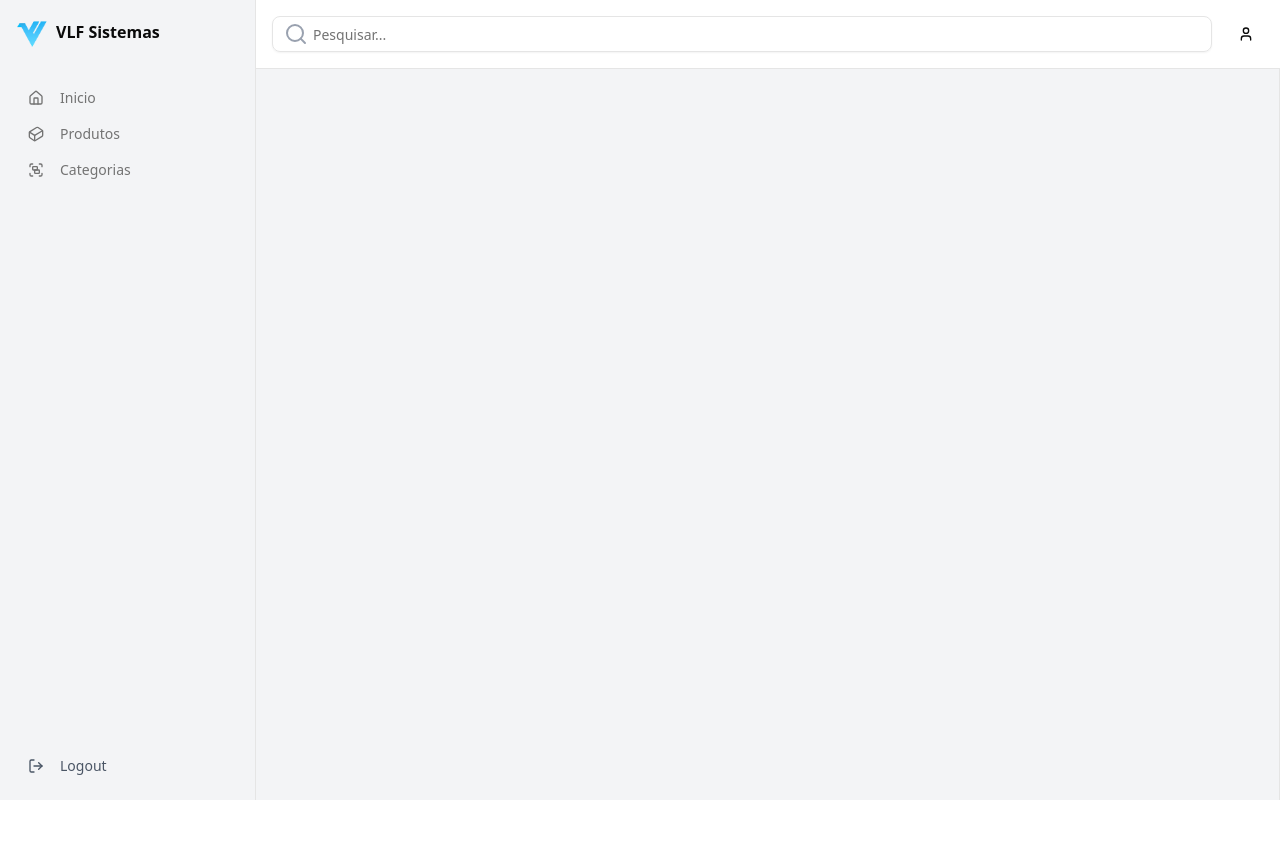
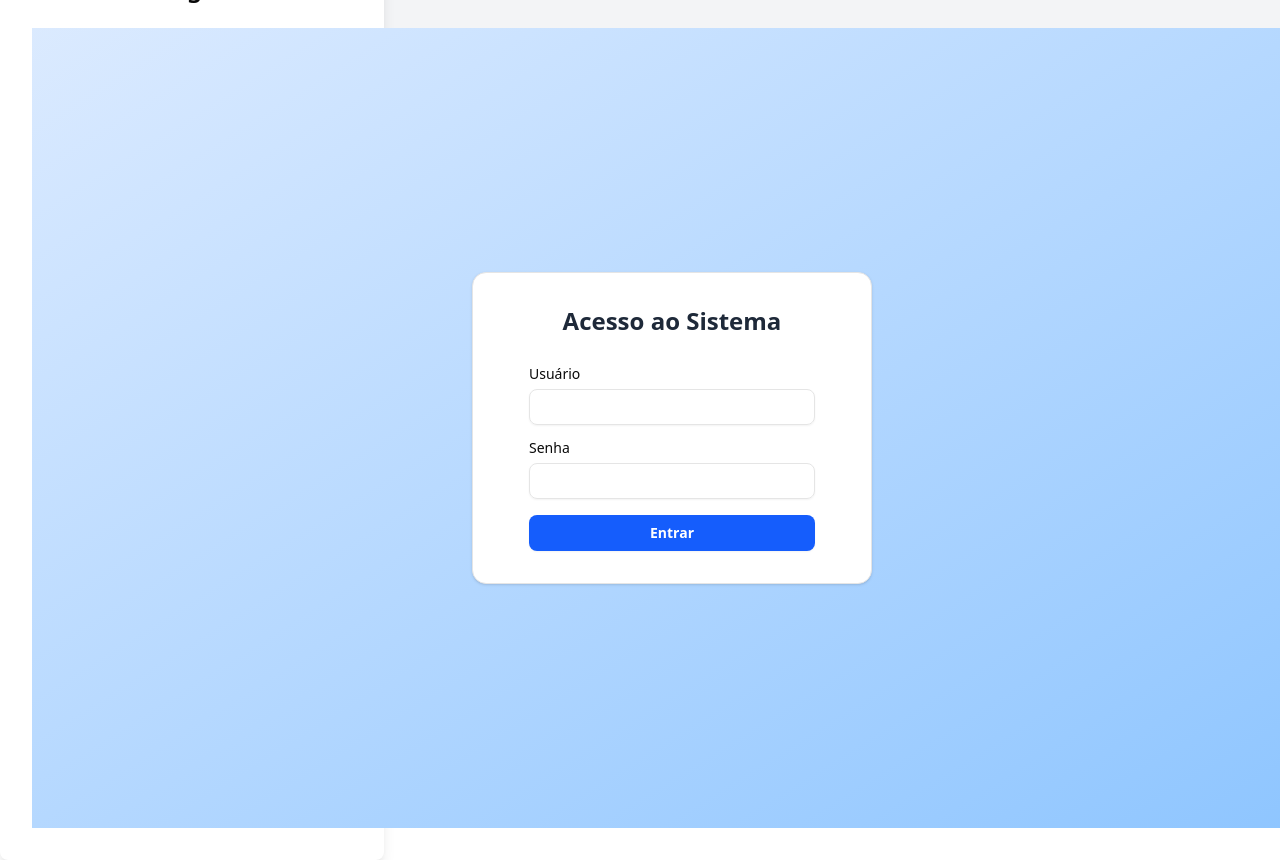
Before and after one commit to viniciuslourencof/vlfgestao, a React (Vite) app: page /login in a window 1280 px wide. Shown: the top 860 px of the page. Before the commit the page ends 800 px from the top, so only its background shows below. Built offline with nearby package versions, Linux system fonts and the light colour scheme.

Commit message:
adicionado login básico

```diff
--- a/package.json
+++ b/package.json
@@ -21,8 +21,8 @@
     "clsx": "^2.1.1",
     "lucide-react": "^0.488.0",
     "next-themes": "^0.4.6",
-    "react": "^19.0.0",
-    "react-dom": "^19.0.0",
+    "react": "^19.1.0",
+    "react-dom": "^19.1.0",
     "react-router": "^7.5.0",
     "react-router-dom": "^7.6.0",
     "sonner": "^2.0.3",
--- a/src/App.tsx
+++ b/src/App.tsx
@@ -1,12 +1,13 @@
-import { useState } from "react";
+import { useState, useEffect } from "react";
 import { SidebarNav } from "./components/sidebar-nav";
 import { Header } from "./components/header";
 import { Cart } from "./components/cart";
-import { Routes, Route } from "react-router-dom";
+import { Routes, Route, useNavigate } from "react-router-dom";
 import { HomePage } from "./pages/HomePage";
 import { ProdutosViewPage } from "./pages/ProdutosViewPage";
 import { CategoriasViewPage } from "./pages/CategoriasViewPage";
-import { SearchProvider  } from "@/components/search-provider"; // ajuste o caminho se necessário
+import { SearchProvider } from "@/components/search-provider"; // ajuste o caminho se necessário
+import { LoginPage } from "./pages/LoginPage"; // Página de login
 
 interface CarrinhoItem {
   produto_id: number;
@@ -16,30 +17,39 @@ interface CarrinhoItem {
 }
 
 export function App() {
-  const [carrinho, setCarrinho] = useState<CarrinhoItem[]>([]); // Inicialização correta
+  const [carrinho, setCarrinho] = useState<CarrinhoItem[]>([]);
   const [minimized, setMinimized] = useState(true);
+  const [isLoggedIn, setIsLoggedIn] = useState<boolean>(false);
+  const navigate = useNavigate();
 
   const handleRemoveItem = (index: number) => {
     setCarrinho((prev) => prev.filter((_, i) => i !== index));
   };
 
+  // Verificar se o usuário está logado no localStorage
+  useEffect(() => {
+    const usuarioId = localStorage.getItem("usuario_id");
+    if (usuarioId) {
+      setIsLoggedIn(true); // Usuário logado
+    } else {
+      setIsLoggedIn(false); // Usuário não logado
+      navigate("/login"); // Redireciona para a página de login se não estiver logado
+    }
+  }, [navigate]);
+
   return (
     <SearchProvider>
       <div className="flex h-screen bg-gray-100">
+        {isLoggedIn ? (
+          <>
             <SidebarNav />
             <div className="flex-1 flex flex-col overflow-hidden">
-          <Header /> {/* Passa o método de busca */}
+              <Header />
               <div className="flex-1 flex overflow-hidden">
                 <main className="flex-1 overflow-auto p-4">
                   <Routes>
-                <Route
-                  path="/"
-                  element={<HomePage />}
-                />
-                <Route
-                  path="/produtos"
-                  element={<ProdutosViewPage />}
-                />
+                    <Route path="/" element={<HomePage />} />
+                    <Route path="/produtos" element={<ProdutosViewPage />} />
                     <Route path="/categorias" element={<CategoriasViewPage />} />
                   </Routes>
                 </main>
@@ -51,6 +61,12 @@ export function App() {
                 />
               </div>
             </div>
+          </>
+        ) : (
+          <Routes>
+            <Route path="/login" element={<LoginPage />} />
+          </Routes>
+        )}
       </div>
     </SearchProvider>
   );
--- /dev/null
+++ b/src/components/login-form.tsx
@@ -0,0 +1,118 @@
+import { useState } from "react";
+import { supabase } from "../lib/subabase";
+import { Button } from "@/components/ui/button";
+import { Input } from "@/components/ui/input";
+import { Label } from "@/components/ui/label";
+import { Card, CardContent, CardHeader, CardTitle } from "@/components/ui/card";
+import { Alert, AlertDescription, AlertTitle } from "@/components/ui/alert";
+import { useNavigate } from "react-router-dom";
+import ModalAviso from "@/components/modal-aviso";
+
+export function LoginForm() {
+  const [login, setLogin] = useState("");
+  const [password, setPassword] = useState("");
+  const navigate = useNavigate();
+  const [mostrarAviso, setMostrarAviso] = useState(false);
+  const [mensagemAviso, setMensagemAviso] = useState("");
+
+  const handleLogin = async (e: React.FormEvent) => {
+    e.preventDefault();
+
+    try {
+      // Verificar se o usuário existe na tabela 'usuarios'
+      const { data, error } = await supabase
+        .from("usuarios") // Tabela 'usuarios'
+        .select("*")
+        .eq("login", login)
+        .single(); // Busca um único usuário
+
+      if (error) {
+        setMensagemAviso("Erro ao buscar usuário: " + error.message);
+        setMostrarAviso(true);
+        return;
+      }
+
+      if (!data) {
+        setMensagemAviso("Usuário não encontrado.");
+        setMostrarAviso(true);
+        return;
+      }
+
+      // Verificar se a senha fornecida é correta
+      if (data.senha !== password) {
+        setMensagemAviso("Senha incorreta.");
+        setMostrarAviso(true);
+        return;
+      }
+
+      localStorage.setItem("usuario_id", data.usuario_id); // salva no navegador
+      navigate("/"); // Redireciona para a home
+    } catch (err: unknown) {
+      if (err instanceof Error) {
+        setMensagemAviso("Erro ao tentar fazer login: " + err.message);
+      } else {
+        setMensagemAviso("Erro inesperado ao tentar fazer login.");
+      }
+      setMostrarAviso(true);
+    }
+  };
+
+  return (
+    <div className="min-h-screen w-screen flex items-center justify-center bg-gradient-to-br from-blue-100 to-blue-300 p-0 m-0">
+      <Card className="w-full max-w-[400px] p-8 mx-4">
+        <CardHeader>
+          <CardTitle className="text-center text-2xl font-bold text-gray-800">
+            Acesso ao Sistema
+          </CardTitle>
+        </CardHeader>
+        <CardContent className="space-y-4">
+          <form onSubmit={handleLogin} className="space-y-4">
+            <div>
+              <Label htmlFor="login" className="mb-2">
+                Usuário
+              </Label>
+              <Input
+                id="login"
+                type="text"
+                value={login}
+                onChange={(e) => setLogin(e.target.value)}
+                required
+              />
+            </div>
+            <div>
+              <Label htmlFor="password" className="mb-2">
+                Senha
+              </Label>
+              <Input
+                id="password"
+                type="password"
+                value={password}
+                onChange={(e) => setPassword(e.target.value)}
+                required
+              />
+            </div>
+            {mostrarAviso && (
+              <Alert variant="destructive">
+                <AlertTitle>Erro</AlertTitle>
+                <AlertDescription>{mensagemAviso}</AlertDescription>
+              </Alert>
+            )}
+            <Button
+              type="submit"
+              className="w-full bg-blue-600 hover:bg-blue-700 text-white font-semibold"
+            >
+              Entrar
+            </Button>
+          </form>
+        </CardContent>
+      </Card>
+      <ModalAviso
+        open={mostrarAviso}
+        onClose={setMostrarAviso}
+        mensagem={mensagemAviso}
+      />
+    </div>
+  );
+}
+
+export default LoginForm;
--- a/src/components/sidebar-nav.tsx
+++ b/src/components/sidebar-nav.tsx
@@ -1,52 +1,70 @@
-import { Cuboid, LogOut, Home, Group } from "lucide-react"
-import { Button } from "@/components/ui/button"
-import { Link, useLocation } from "react-router-dom"
+import { Cuboid, LogOut, Home, Group } from "lucide-react";
+import { Button } from "@/components/ui/button";
+import { Link, useLocation } from "react-router-dom";
+import { useNavigate } from "react-router-dom";
 
 const navItems = [
   { icon: Home, label: "Inicio", color: "text-green-600", path: "/" },
-  { icon: Cuboid, label: "Produtos", color: "text-green-600", path: "/produtos" },
-  { icon: Group, label: "Categorias", color: "text-green-600", path: "/categorias" },
-]
+  {
+    icon: Cuboid,
+    label: "Produtos",
+    color: "text-green-600",
+    path: "/produtos",
+  },
+  {
+    icon: Group,
+    label: "Categorias",
+    color: "text-green-600",
+    path: "/categorias",
+  },
+];
+
 
 export function SidebarNav() {
-  const location = useLocation()
+  const location = useLocation();
+
+  const navigate = useNavigate();
+
+  const handleLogout = () => {
+    localStorage.removeItem("usuario_id");
+    navigate("/login");
+  };
 
   return (
     <div className="w-64 p-4 border-r h-screen">
       <div className="flex items-center gap-2 mb-8">
-        <img
-          src="vlf.png"
-          alt="eBar Logo"
-          className="w-8 h-8"
-        />
+        <img src="vlf.png" alt="eBar Logo" className="w-8 h-8" />
         <span className="font-semibold">VLF Sistemas</span>
       </div>
       <nav className="space-y-2">
         {navItems.map((item, index) => {
-          const isActive = location.pathname === item.path
+          const isActive = location.pathname === item.path;
 
           return (
             <Link to={item.path} key={index}>
               <Button
                 variant="ghost"
                 className={`w-full justify-start cursor-pointer ${
-                  isActive ? "font-semibold text-foreground" : "text-muted-foreground"
+                  isActive
+                    ? "font-semibold text-foreground"
+                    : "text-muted-foreground"
                 }`}
               >
                 <item.icon className="mr-2 h-4 w-4" />
                 {item.label}
               </Button>
             </Link>
-          )
+          );
         })}
       </nav>
       <Button
         variant="ghost"
-        className="w-full justify-start mt-auto text-gray-600 absolute bottom-4"
+        className="w-full justify-start mt-auto text-muted-foreground absolute bottom-4 cursor-pointer"
+        onClick={handleLogout}
       >
         <LogOut className="mr-2 h-4 w-4" />
         Logout
       </Button>
     </div>
-  )
+  );
 }
--- /dev/null
+++ b/src/components/ui/alert.tsx
@@ -0,0 +1,66 @@
+import * as React from "react"
+import { cva, type VariantProps } from "class-variance-authority"
+
+import { cn } from "@/lib/utils"
+
+const alertVariants = cva(
+  "relative w-full rounded-lg border px-4 py-3 text-sm grid has-[>svg]:grid-cols-[calc(var(--spacing)*4)_1fr] grid-cols-[0_1fr] has-[>svg]:gap-x-3 gap-y-0.5 items-start [&>svg]:size-4 [&>svg]:translate-y-0.5 [&>svg]:text-current",
+  {
+    variants: {
+      variant: {
+        default: "bg-card text-card-foreground",
+        destructive:
+          "text-destructive bg-card [&>svg]:text-current *:data-[slot=alert-description]:text-destructive/90",
+      },
+    },
+    defaultVariants: {
+      variant: "default",
+    },
+  }
+)
+
+function Alert({
+  className,
+  variant,
+  ...props
+}: React.ComponentProps<"div"> & VariantProps<typeof alertVariants>) {
+  return (
+    <div
+      data-slot="alert"
+      role="alert"
+      className={cn(alertVariants({ variant }), className)}
+      {...props}
+    />
+  )
+}
+
+function AlertTitle({ className, ...props }: React.ComponentProps<"div">) {
+  return (
+    <div
+      data-slot="alert-title"
+      className={cn(
+        "col-start-2 line-clamp-1 min-h-4 font-medium tracking-tight",
+        className
+      )}
+      {...props}
+    />
+  )
+}
+
+function AlertDescription({
+  className,
+  ...props
+}: React.ComponentProps<"div">) {
+  return (
+    <div
+      data-slot="alert-description"
+      className={cn(
+        "text-muted-foreground col-start-2 grid justify-items-start gap-1 text-sm [&_p]:leading-relaxed",
+        className
+      )}
+      {...props}
+    />
+  )
+}
+
+export { Alert, AlertTitle, AlertDescription }
--- a/src/pages/CategoriasViewPage.tsx
+++ b/src/pages/CategoriasViewPage.tsx
@@ -10,14 +10,14 @@ import ModalAviso from "@/components/modal-aviso";
 import { toast } from "sonner";
 import { useSearch  } from "@/components/search-provider"; // ajuste o caminho se necessário
 
-type Categoria = {
+type CategoriaType = {
   categoria_id: string;
   dsc_categoria: string;
 };
 
 export function CategoriasViewPage() {
-  const [categorias, setCategorias] = useState<Categoria[]>([]);
-  const [categoriaEditando, setCategoriaEditando] = useState<Categoria | null>(
+  const [categorias, setCategorias] = useState<CategoriaType[]>([]);
+  const [categoriaEditando, setCategoriaEditando] = useState<CategoriaType | null>(
     null
   );
   const [showConfirmation, setShowConfirmation] = useState(false);
@@ -46,7 +46,7 @@ export function CategoriasViewPage() {
     setCategoriaEditando({ categoria_id: "0", dsc_categoria: "" });
   };
 
-  const handleEdit = (categoria: Categoria) => {
+  const handleEdit = (categoria: CategoriaType) => {
     setCategoriaEditando(categoria);
   };
 
@@ -84,7 +84,6 @@ export function CategoriasViewPage() {
   const categoriasFiltradas = categorias.filter((categoria) =>
     categoria.dsc_categoria.toLowerCase().includes(searchQuery.toLowerCase())
   );
-
 
   return (
     <div className="p-6">
--- a/src/pages/HomePage.tsx
+++ b/src/pages/HomePage.tsx
@@ -9,21 +9,19 @@ import { Card } from "@/components/ui/card";
 import { useSearch } from "@/components/search-provider"; // ajuste o caminho se necessário
 import ModalAviso from "@/components/modal-aviso";
 
-// Definindo o tipo para as categorias
-interface Categoria {
+interface CategoriaInterface {
   categoria_id: number | null;
   dsc_categoria: string;
 }
 
-// Definindo o tipo para os produtos
-interface Produto {
+interface ProdutoInterface {
   produto_id: number;
   dsc_produto: string;
   preco_venda1: number;
   desconto: number;
 }
 
-interface CarrinhoItem {
+interface CarrinhoItemInterface {
   produto_id: number;
   dsc_produto: string;
   preco_venda1: number;
@@ -31,12 +29,12 @@ interface CarrinhoItem {
 }
 
 export function HomePage() {
-  const [categorias, setCategorias] = useState<Categoria[]>([]);
-  const [produtos, setProdutos] = useState<Produto[]>([]);
+  const [categorias, setCategorias] = useState<CategoriaInterface[]>([]);
+  const [produtos, setProdutos] = useState<ProdutoInterface[]>([]);
   const [categoriaSelecionada, setCategoriaSelecionada] = useState<
     number | null
   >(null);
-  const [carrinho, setCarrinho] = useState<CarrinhoItem[]>([]); // Inicialização correta
+  const [carrinho, setCarrinho] = useState<CarrinhoItemInterface[]>([]); // Inicialização correta
   const [minimized, setMinimized] = useState(true);
   const { searchQuery } = useSearch(); // Agora você usa o valor global
   const [mostrarAviso, setMostrarAviso] = useState(false);
@@ -77,7 +75,7 @@ export function HomePage() {
     }
   }
 
-  function adicionarAoCarrinho(produto: Produto) {
+  function adicionarAoCarrinho(produto: ProdutoInterface) {
     setCarrinho((prevCarrinho) => {
       const produtoExistente = prevCarrinho.find(
         (item) => item.produto_id === produto.produto_id
--- /dev/null
+++ b/src/pages/LoginPage.tsx
@@ -0,0 +1,12 @@
+import { LoginForm } from "../components/login-form";
+
+export function LoginPage() {
+  return (
+    <div className="min-h-screen flex justify-center items-center bg-gray-100">
+      <div className="bg-white p-8 rounded-md shadow-lg w-full sm:w-96">
+        <h2 className="text-2xl font-bold text-center mb-6">Login</h2>
+        <LoginForm />
+      </div>
+    </div>
+  );
+}
--- a/src/pages/ProdutosViewPage.tsx
+++ b/src/pages/ProdutosViewPage.tsx
@@ -9,7 +9,7 @@ import { toast } from "sonner";
 import ModalAviso from "@/components/modal-aviso";
 import { useSearch  } from "@/components/search-provider"; // ajuste o caminho se necessário
 
-type Produto = {
+type ProdutoType = {
   produto_id: string;
   dsc_produto: string;
   estoque: string;
@@ -29,8 +29,8 @@ type Produto = {
 };
 
 export function ProdutosViewPage() {
-  const [produtos, setProdutos] = useState<Produto[]>([]);
-  const [produtoEditando, setProdutoEditando] = useState<Produto | null>(null);
+  const [produtos, setProdutos] = useState<ProdutoType[]>([]);
+  const [produtoEditando, setProdutoEditando] = useState<ProdutoType | null>(null);
   const [showConfirmation, setShowConfirmation] = useState(false);
   const [produtoIdToDelete, setProdutoIdToDelete] = useState<string | null>(null);
   const [mostrarAviso, setMostrarAviso] = useState(false);
@@ -61,7 +61,7 @@ export function ProdutosViewPage() {
     }
   }
 
-  const handleEdit = (produto: Produto) => {
+  const handleEdit = (produto: ProdutoType) => {
     setProdutoEditando(produto);
   };
 
```
Also changed, not shown: src/components/with-auth.tsx (added, +25 -0 lines), src/lib/auth.ts (added, +13 -0 lines), src/pages/ProdutosPage.tsx (+4 -4 lines), 1 other file (tests, documents, lock files or other folders). Lines whose indentation alone changed are shown as unchanged.
